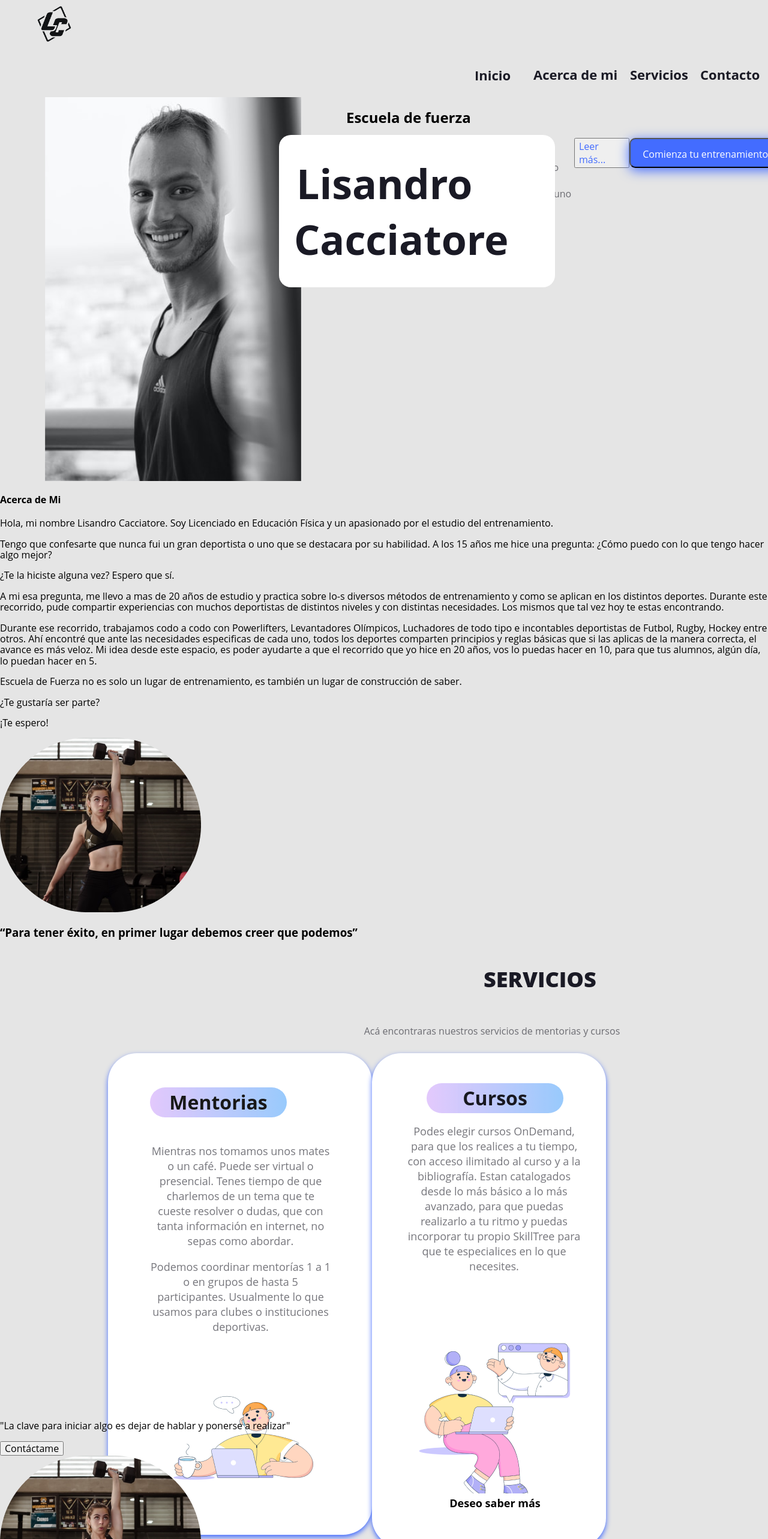
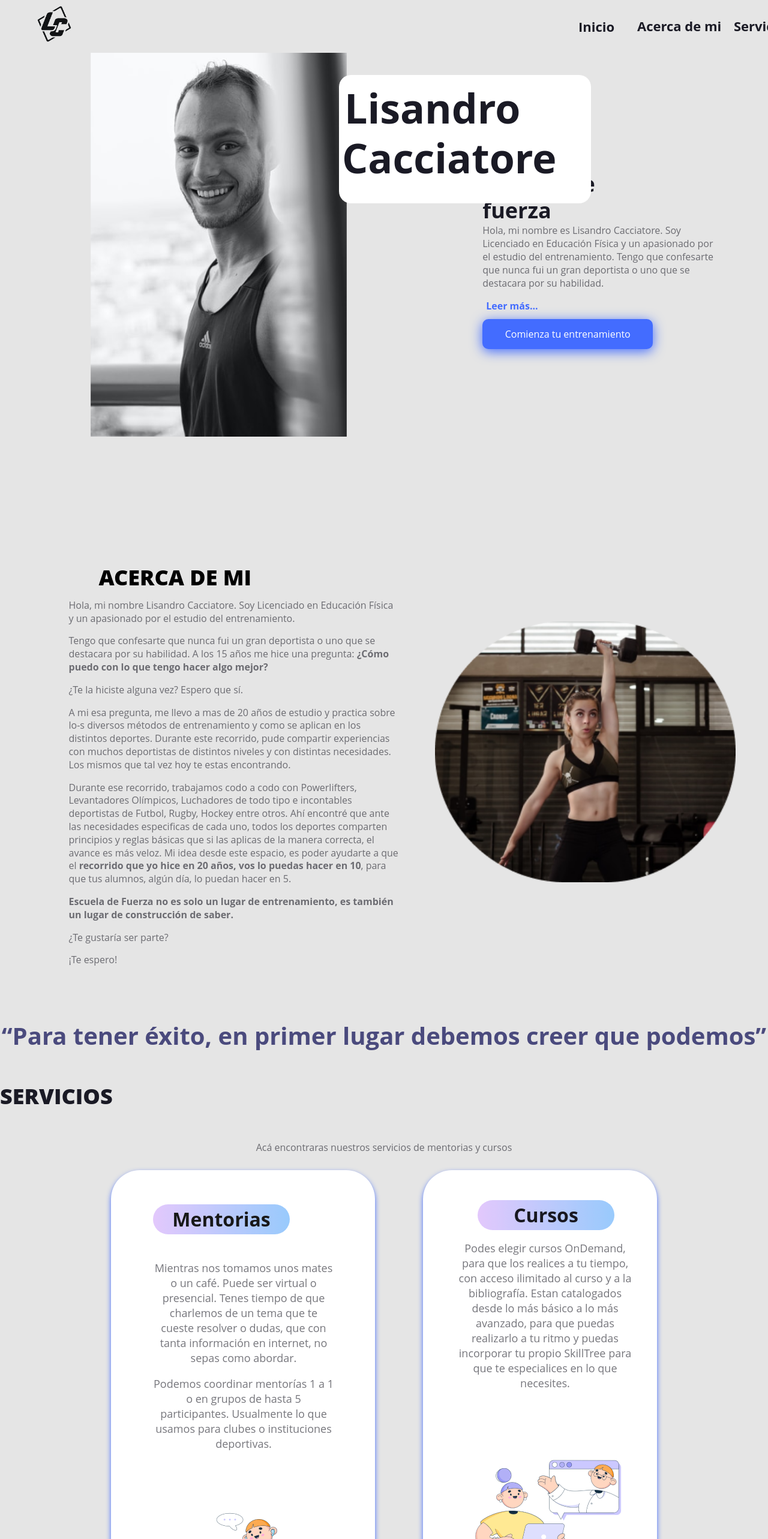
Before and after one commit to gaby7887/Proyecto-Lisandro, a React (Create React App) app: page / in a window 1280 px wide. Shown: the top 2566 px of the page at 60% size. Built offline with nearby package versions, Linux system fonts and the light colour scheme; some icons are missing.

Commit message:
initial commit

```diff
--- a/src/Componentes/Navbar/Navbar.css
+++ b/src/Componentes/Navbar/Navbar.css
@@ -1,4 +1,4 @@
-.navBar {
+.navbar {
     display: flex;
     flex-direction:row;
     justify-content:space-between;
@@ -16,7 +16,6 @@
 .logoLisandro {
     width: 186px;
     height: 85px;
-    background: url('../../Imagenes/logo.png');
 }
 
 .listadoNavbar {
--- a/src/Componentes/Views/AcercaDeMi/AcercaDeMi.js
+++ b/src/Componentes/Views/AcercaDeMi/AcercaDeMi.js
@@ -1,5 +1,5 @@
 import React from "react";
-//import './acercaDeMi.css'
+import './acercaDeMi.css'
 import imagen from '../../../Imagenes/fotoContacto1.png'
 
 const AcercaDeMi = () => {
--- a/src/Componentes/Views/AcercaDeMi/acercaDeMi.css
+++ b/src/Componentes/Views/AcercaDeMi/acercaDeMi.css
@@ -7,7 +7,7 @@
     justify-content: center;
     align-items: center;
     gap: 80px;
-    margin: 100px 0 0 0;
+    margin:300px 0 0 0;
 }
 
 .containerTextAcerca{
--- a/src/Componentes/Views/Contacto/Contacto.js
+++ b/src/Componentes/Views/Contacto/Contacto.js
@@ -1,16 +1,16 @@
 import React from "react";
-//import './contacto.css'
+import './contacto.css'
 import fotoContacto1 from '../../../Imagenes/fotoContacto1.png'
 import fotoContacto2 from '../../../Imagenes/fotoContacto2.png'
 import fotoContacto3 from '../../../Imagenes/fotoContacto3.png'
-//import fotoContacto4 from '../../../Imagenes/fotoContacto4.jpg'
+import fotoContacto4 from '../../../Imagenes/fotoContacto4.jpg'
 
 const Contacto = () => {
     return (
         <div className="contacto">
             <img
                 className="fotoContacto4"
-                //src={fotoContacto4}
+                src={fotoContacto4}
             />
             <div className="containerImgTexto">
                 <div className="textoButton">
--- a/src/Componentes/Views/Contacto/contacto.css
+++ b/src/Componentes/Views/Contacto/contacto.css
@@ -10,6 +10,7 @@
     width: 100%;
     height: 384px;
     object-fit: cover;
+    margin-top: 400px;
 }
 .containerImgTexto{
     width: 50%;
@@ -61,7 +62,7 @@
     width: 335px;
     height: 291px;
     position: absolute;
-    top: 2405px;
+    top: 3305px;
     left: 815px;
     padding-top: 20px;
 }
@@ -69,13 +70,13 @@
     width: 335px;
     height: 311px;
     position: absolute;
-    top: 2573px;
+    top: 3473px;
     left: 1003px;
 }
 .imagenTres{
     width: 335px;
     height: 292px;
     position: absolute;
-    top: 2739px;
+    top: 3739px;
     left: 815px;
 }
--- a/src/Componentes/Views/Header/Header.js
+++ b/src/Componentes/Views/Header/Header.js
@@ -18,21 +18,22 @@ const Inicio = () => {
 
             <div className="contenedorEscuelaDeFuerza">
                 <div className="cajaSubtituloHome">
-                    <h2 className="subtituloHome">Escuela de fuerza</h2>
+                    <p>-Sobre mi</p>
+                    <h2 className="subTituloHome">Escuela de fuerza</h2>
+                    <div className="linea"></div>
                 </div>
 
                 <div className="inicioPresentacion">
+                    <div>
                         <p className="textoPresentacion">Hola, mi nombre es Lisandro Cacciatore. Soy Licenciado
                         en Educación Física y un apasionado por el estudio
                         del entrenamiento.
                         Tengo que confesarte que nunca fui un gran
                         deportista o uno que se destacara por su habilidad.
                         </p>
-                    <div className="cajaBoton">
                         <button className="leerMas">Leer más...</button>
+                        <button className="comienzaTuEntrenamiento"><span className="textoBoton">Comienza tu entrenamiento</span></button>
                     </div>
-
-                    <button className="comienzaTuEntrenamiento"><span className="textoBoton">Comienza tu entrenamiento</span></button>
                 </div>
             </div>
         </div>
--- a/src/Componentes/Views/Header/header.css
+++ b/src/Componentes/Views/Header/header.css
@@ -11,8 +11,8 @@
 .fotoLisandro {
     width: 577px;
     height: 640px;
-    left: 54px;
-    top: 186px;
+    /* left: 54px;
+    top: 186px; */
     border-radius: 40px;
     background: url(../../../Imagenes/fotoLisandro.png);
 }
@@ -29,8 +29,9 @@
     position: absolute;
     width: 420px;
     height: 214px;
-    left: 465px;
-    top: 225px;
+    left: 565px;
+    top: 125px;
+    padding: 0;
 
     background: linear-gradient(180deg, #FFFFFF 0%, #FFFFFF 99.99%, #E5E5E5 100%);
     border-radius: 20px;
@@ -45,7 +46,7 @@
 
     font-weight: 700;
     font-size: 68px;
-    line-height: 93px;
+    line-height: 82.6px;
     text-indent: 4px;
 
     color: #1A1A25;
@@ -60,17 +61,20 @@
 .contenedorEscuelaDeFuerza {
     display: flex;
     flex-direction: column;
+    justify-content: center;
+    align-items: flex-start;
 }
 
 .subTituloHome {
     font-weight: 700;
     font-size: 36px;
     line-height: 43.57px;
+    margin: 0;
 
     width: 300px;
     height: 88px;
-    left: 938px;
-    top: 360px;
+    /* left: 938px;
+    top: 360px; */
     color: #1A1A25;
 }
 
@@ -82,14 +86,15 @@
 .textoPresentacion {
     width: 400px;
     height: 109px;
-    left: 938px;
-    top: 448px;
+    /* left: 938px;
+    top: 448px; */
 
     font-family: 'Open Sans';
     font-style: normal;
     font-weight: 400;
     font-size: 16px;
     line-height: 22px;
+    margin-top: 0;
 
     /* gris */
 
@@ -102,7 +107,10 @@
     text-align: justify;
 
     color: #436CFF;
-
+    border: none;
+    background: none;
+    font-size: 16px;
+    font-weight: 700;
 
     /* Inside auto layout */
 
@@ -114,19 +122,20 @@
 .comienzaTuEntrenamiento {
     display: flex;
     flex-direction: row;
-align-items: flex-start;
+    justify-content: center;
+    align-items: center;
     padding: 14px 20px;
-gap: 10px;
-
+    margin-top: 10px;
 
     width: 284px;
     height: 50px;
-left: 938px;
-top: 606px;
+    /* left: 938px;
+    top: 606px; */
 
     background: #436CFF;
     box-shadow: 0px 4px 20px #436CFF;
     border-radius: 10px;
+    border: none;
 }
 
 .textoBoton {
--- a/src/Componentes/Views/Servicios/Servicios.js
+++ b/src/Componentes/Views/Servicios/Servicios.js
@@ -48,7 +48,8 @@ const Servicios = () => {
                         <img className="womanServicios" src={womanServicios} alt="logo"/>
                         <div>
                             <span className="textoSaberMas">Deseo saber más</span>
-                            <i class="fa-brands fa-whatsapp"></i>
+                            <i class='bx bxl-whatsapp'></i>
+
                         </div>
 
                     </div>
--- a/src/Componentes/Views/Servicios/servicios.css
+++ b/src/Componentes/Views/Servicios/servicios.css
@@ -5,7 +5,7 @@
     flex-direction: column;
     justify-content:space-between;
     text-align: center;
-    padding-left: 180px;
+    /* padding-left: 180px; */
 
 }
 
@@ -14,8 +14,8 @@
     text-align: center;
     width: 188px;
     height: 49px;
-    padding-left: 626px;
-    top: 2041px;
+    /* padding-left: 626px; */
+    /* top: 2041px; */
 
     font-weight: 800;
     font-size: 36px;
@@ -40,6 +40,9 @@ color: rgba(26, 26, 37, 0.6);
 
 .cajaContenedora {
     display: flex;
+    flex-direction: row;
+    justify-content: center;
+    gap: 80px;
     flex-wrap: wrap;
 }
 
@@ -50,8 +53,8 @@ color: rgba(26, 26, 37, 0.6);
 
     width: 370px;
     height: 773px;
-    left: 235px;
-    top: 2175px;
+    /* left: 235px;
+    top: 2175px; */
 
     background: #FFFFFF;
     box-shadow: 0px 4px 8px #436CFF;
@@ -68,7 +71,7 @@ color: rgba(26, 26, 37, 0.6);
     width: 228px;
     height: 50px;
     padding-left: calc(50% - 228px/2 - 306px);
-    top: 2213px;
+    /* top: 2213px; */
     font-size: 32px;
     line-height: 44px;
 
@@ -85,8 +88,8 @@ color: rgba(26, 26, 37, 0.6);
 
     width: 370px;
     height: 773px;
-    left: 835px;
-    top: 2183px;
+    /* left: 835px;
+    top: 2183px; */
 
     background: #FFFFFF;
     box-shadow: 0px 4px 8px #436CFF;
@@ -105,7 +108,7 @@ color: rgba(26, 26, 37, 0.6);
     width: 228px;
     height: 50px;
     left: calc(50% - 228px/2 + 304px);
-    top: 2221px;
+    /* top: 2221px; */
 
     background: linear-gradient(90deg, #E0C3FC 0%, #8EC5FC 100%);
     opacity: 0.9;
@@ -121,7 +124,7 @@ color: rgba(26, 26, 37, 0.6);
     width: 228px;
     height: 50px;
     left: calc(50% - 108px/2 + 304px);
-    top: 2224px;
+    /* top: 2224px; */
 
     font-family: 'Open Sans';
     font-style: normal;
@@ -135,8 +138,8 @@ color: rgba(26, 26, 37, 0.6);
 .parrafoMentorias {
     width: 302px;
     height: 342px;
-    left: 274px;
-    top: 2296px;
+    /* left: 274px;
+    top: 2296px; */
 
     font-weight: 400;
     font-size: 18px;
@@ -176,6 +179,6 @@ color: rgba(26, 26, 37, 0.6);
 .womanSevicios {
     width: 305px;
     height: 256px;
-    left: 871px;
-    top: 2548px;
+    /* left: 871px;
+    top: 2548px; */
 }
```
Also changed, not shown: src/Componentes/Views/Home/Home.js (deleted, +0 -10 lines). Lines whose indentation alone changed are shown as unchanged.
